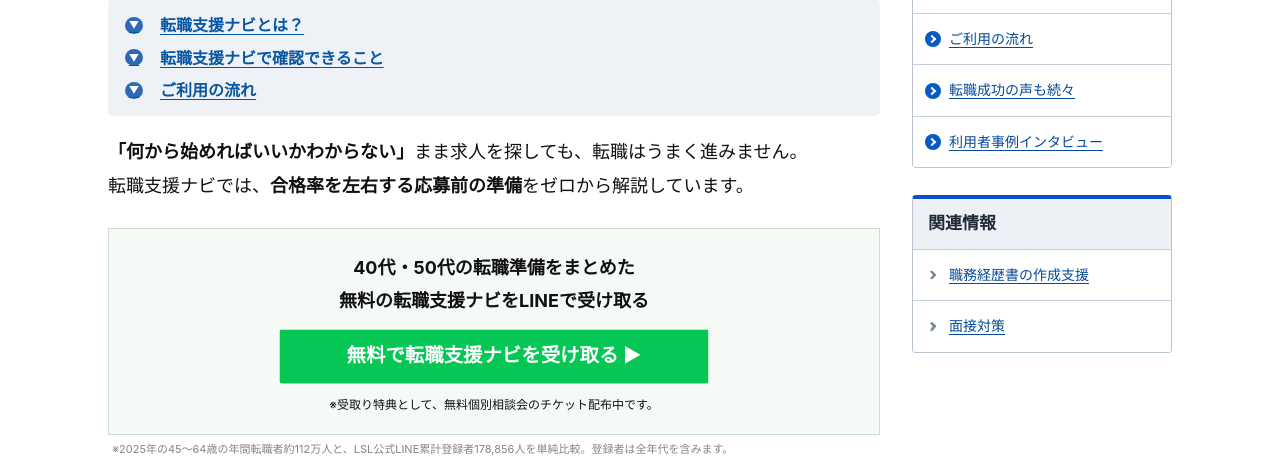
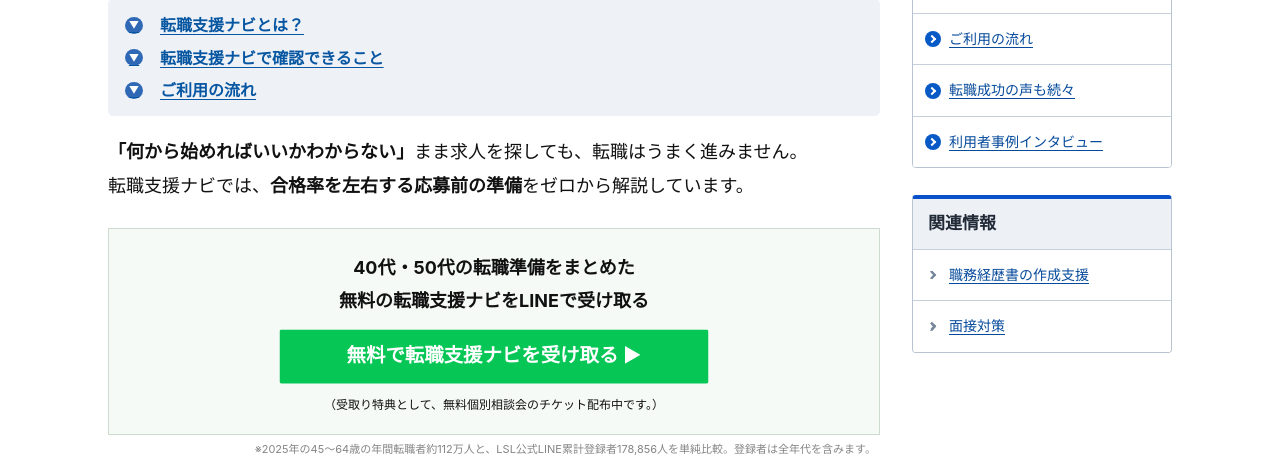
Before and after one commit to Relia-design/lifeshift-navi-logo-preview, a plain HTML site: page index.html in a window 1280 px wide. Shown: the part 324-800 px from the top of the page. Drawn offline with Linux system fonts and the light colour scheme.

Commit message:
Revise CTA benefit note and right-align statistical footnote

```diff
--- a/index.html
+++ b/index.html
@@ -12,7 +12,7 @@
   <meta name="viewport" content="width=device-width, initial-scale=1">
   <title>40代・50代のための転職支援ナビ</title>
   <meta name="description" content="40代・50代の転職に不安を感じている方へ。求人を探す前に知っておきたい、就職支援と転職準備の進め方を紹介します。">
-  <link rel="stylesheet" href="style.css?v=20261114-note">
+  <link rel="stylesheet" href="style.css?v=20261114-note-right">
 </head>
 <body>
   <script async src="https://l-cv-tracking-client.vercel.app/line-ad/v1/append-ad-params.js"></script>
@@ -85,7 +85,7 @@
 <div class="cta cta--intro">
         <p class="cta__title">40代・50代の転職準備をまとめた<br>無料の転職支援ナビをLINEで受け取る</p>
         <a class="cta__button" href="https://liff.line.me/2001351473-tJGaXIxG/track?trackingId=454e6343-675f-4a70-9221-4d50f342c825&line-ad-track=true&liffId=2001351473-tJGaXIxG&follow=%40526etmyv">無料で転職支援ナビを受け取る ▶</a>
-      <p class="cta-benefit">※受取り特典として、無料個別相談会のチケット配布中です。</p></div>
+      <p class="cta-benefit">（受取り特典として、無料個別相談会のチケット配布中です。）</p></div>
       <p class="intro-stat-note">※2025年の45〜64歳の年間転職者約112万人と、LSL公式LINE累計登録者178,856人を単純比較。登録者は全年代を含みます。</p>
 
       <p class="section-transition-lead">
@@ -138,7 +138,7 @@
       <div class="cta">
         <p class="cta__title">40代・50代の転職準備をまとめた<br>無料の転職支援ナビをLINEで受け取る</p>
         <a class="cta__button" href="https://liff.line.me/2001351473-tJGaXIxG/track?trackingId=454e6343-675f-4a70-9221-4d50f342c825&line-ad-track=true&liffId=2001351473-tJGaXIxG&follow=%40526etmyv">無料で転職支援ナビを受け取る ▶</a>
-      <p class="cta-benefit">※受取り特典として、無料個別相談会のチケット配布中です。</p></div>
+      <p class="cta-benefit">（受取り特典として、無料個別相談会のチケット配布中です。）</p></div>
 
       <p class="section-transition-lead benefit-transition-lead">
         転職ナビを受け取った方限定で<br>特別なご案内があります。
@@ -217,7 +217,7 @@
       <div class="cta">
         <p class="cta__title">40代・50代の転職準備をまとめた<br>無料の転職支援ナビをLINEで受け取る</p>
         <a class="cta__button" href="https://liff.line.me/2001351473-tJGaXIxG/track?trackingId=454e6343-675f-4a70-9221-4d50f342c825&line-ad-track=true&liffId=2001351473-tJGaXIxG&follow=%40526etmyv">無料で転職支援ナビを受け取る ▶</a>
-      <p class="cta-benefit">※受取り特典として、無料個別相談会のチケット配布中です。</p></div>
+      <p class="cta-benefit">（受取り特典として、無料個別相談会のチケット配布中です。）</p></div>
 
       <section class="faq-section" id="faq"><h2>よくあるご質問</h2>
 <div class="faq-item"><h3 class="faq-question"><span class="faq-q-mark">Q.</span> 転職支援ナビはどのような教材ですか？</h3><p class="faq-answer">40代・50代の転職準備をまとめた、全5章の動画教材です。LINEで届く案内からご確認いただけます。</p></div>
@@ -270,7 +270,7 @@
       <div class="cta cta--postscript">
         <p class="cta__title">40代・50代の転職準備をまとめた<br>無料の転職支援ナビをLINEで受け取る</p>
         <a class="cta__button" href="https://liff.line.me/2001351473-tJGaXIxG/track?trackingId=454e6343-675f-4a70-9221-4d50f342c825&line-ad-track=true&liffId=2001351473-tJGaXIxG&follow=%40526etmyv">無料で転職支援ナビを受け取る ▶</a>
-      <p class="cta-benefit">※受取り特典として、無料個別相談会のチケット配布中です。</p></div>
+      <p class="cta-benefit">（受取り特典として、無料個別相談会のチケット配布中です。）</p></div>
 
       <section class="writer-box" aria-label="監修・取材協力">
         <p class="writer-box__name"><span class="writer-box__label">監修・取材協力</span>佐藤 恒一</p>
--- a/style.css
+++ b/style.css
@@ -1518,3 +1518,5 @@ body { font-size: 18px; line-height: 1.85; }
 .article .cta--intro{margin-bottom:6px !important}
 .article p.intro-stat-note{font-size:11px !important;font-weight:400 !important;line-height:1.6 !important;color:#858585 !important;margin:0 0 24px !important;padding:0 4px;text-align:left}
 @media(max-width:540px){.article p.intro-stat-note{font-size:10px !important}}
+
+.article p.intro-stat-note{text-align:right}
```
